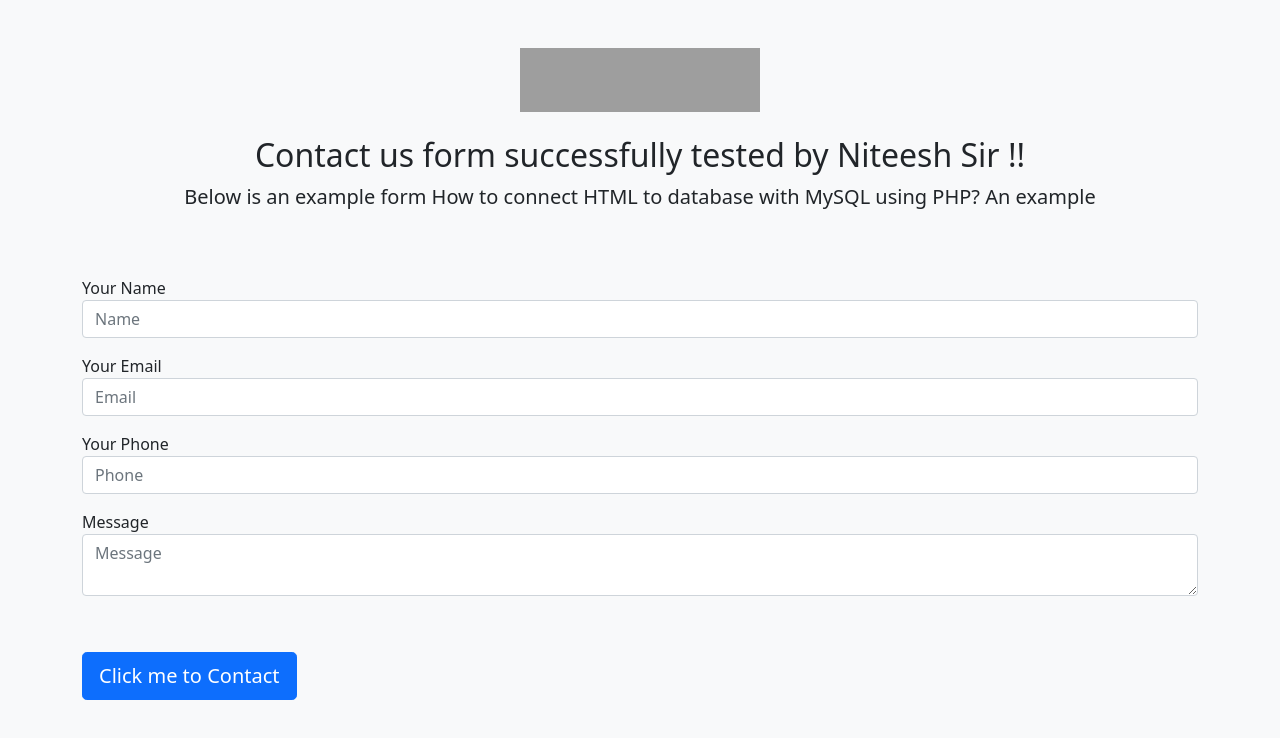
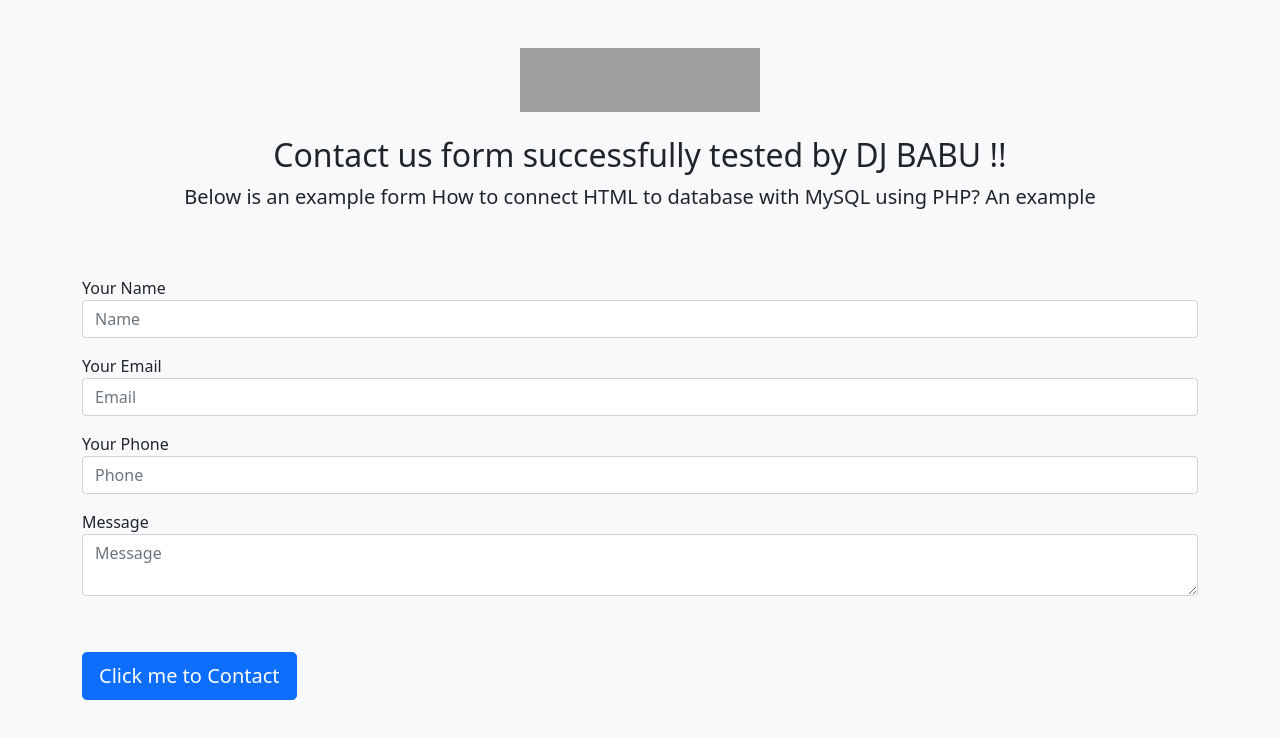
Before and after one commit to niteeshkumar22/contact-app, a plain HTML site: page contact.html in a window 1280 px wide. Drawn offline with nearby package versions, Linux system fonts and the light colour scheme; grey boxes are pictures that could not be loaded.

Commit message:
Update contact.html

```diff
--- a/contact.html
+++ b/contact.html
@@ -12,7 +12,7 @@
 <div class="container">
 <div class="py-5 text-center">
         <img class="d-block mx-auto mb-4" src="https://www.raghwendra.com/blog/wp-content/uploads/2018/09/logo-rwsn.png" alt="" width="240" height="64">
-        <h2>Contact us form successfully tested by Niteesh Sir !!</h2>
+        <h2>Contact us form successfully tested by DJ BABU !!</h2>
         <p class="lead">Below is an example form How to connect HTML to database with MySQL using PHP? An example</p>
       </div>
 <fieldset>
```
